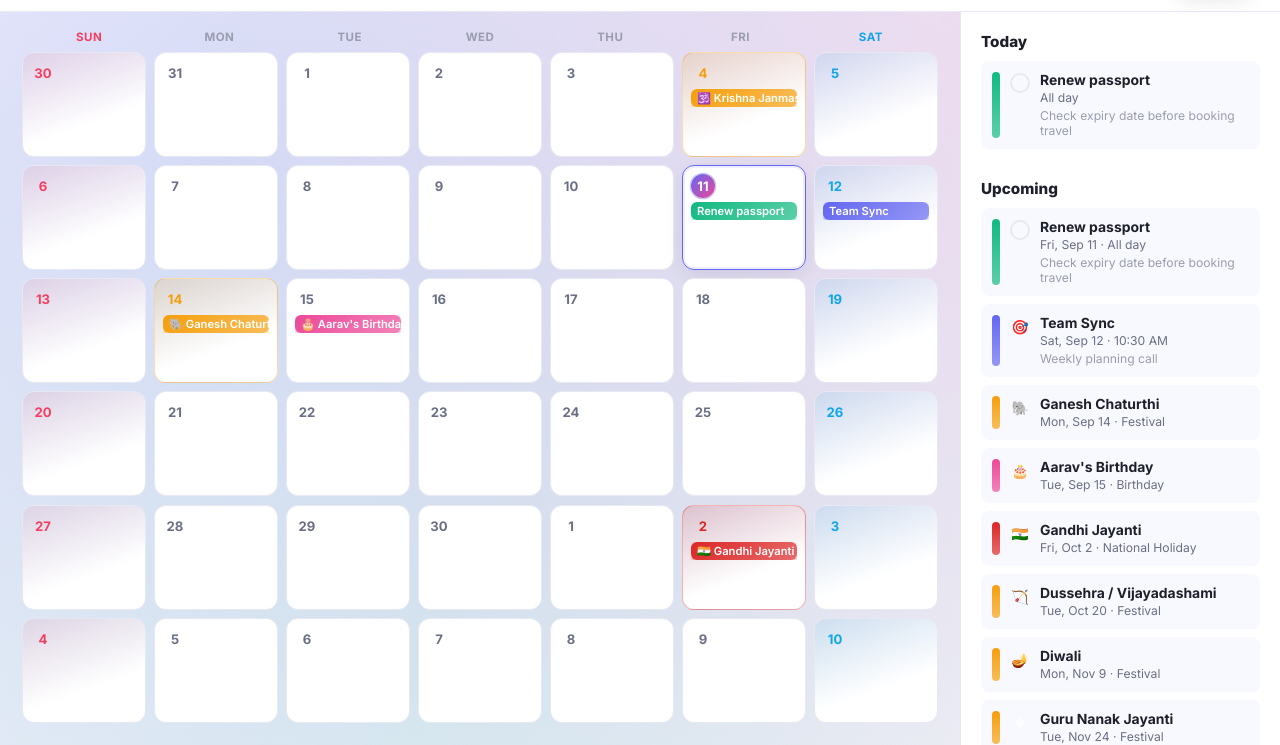
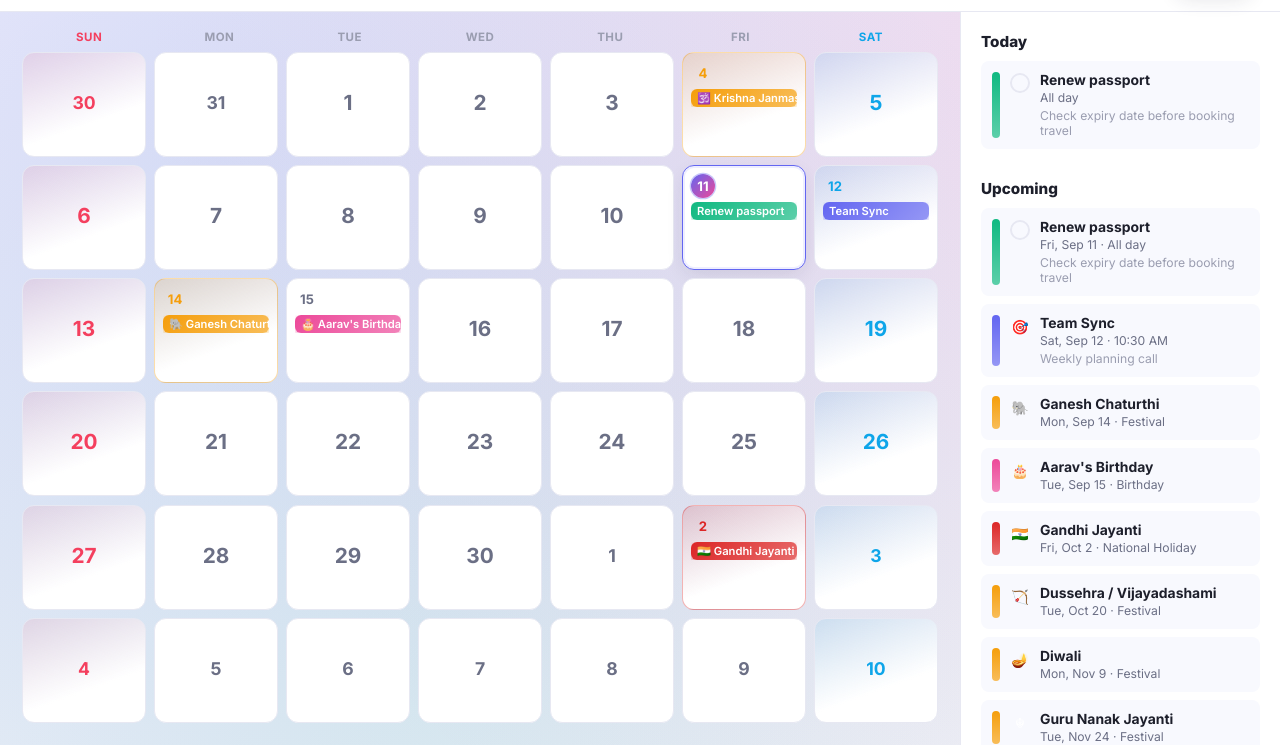
Before and after one commit to madhusudhan1260/kalendra, a plain HTML site: page index.html in a window 1280 px wide. Shown: the part 55-800 px from the top of the page. Drawn offline with Linux system fonts and the light colour scheme.

Commit message:
Fill empty calendar days with a bigger, centered date number
Days with no events looked sparse with just a small number in the
corner. Days without items now center a larger number in the cell;
days with events keep the existing top-left layout unchanged.

```diff
--- a/app.js
+++ b/app.js
@@ -303,8 +303,9 @@
       const weekendClass = holidayClass ? "" : dow === 0 ? "weekend-sun" : dow === 6 ? "weekend-sat" : "";
       const visible = items.slice(0, 3);
       const extra = items.length - visible.length;
+      const hasItemsClass = items.length ? "has-items" : "";
 
-      html += `<div class="day-cell ${outside ? "outside" : ""} ${isToday ? "is-today" : ""} ${isSelected ? "selected" : ""} ${weekendClass} ${holidayClass}" data-date="${toDateStr(cellDate)}" style="--i:${i}">
+      html += `<div class="day-cell ${outside ? "outside" : ""} ${isToday ? "is-today" : ""} ${isSelected ? "selected" : ""} ${weekendClass} ${holidayClass} ${hasItemsClass}" data-date="${toDateStr(cellDate)}" style="--i:${i}">
         <span class="day-num">${cellDate.getDate()}</span>
         <div class="day-chips">
           ${visible.map(chipHtml).join("")}
--- a/styles.css
+++ b/styles.css
@@ -347,7 +347,7 @@ button { font-family: inherit; }
   align-items: center;
   justify-content: center;
   border-radius: 50%;
-  transition: background .2s, color .2s, transform .2s;
+  transition: background .2s, color .2s, transform .2s, width .2s, height .2s, font-size .2s;
 }
 .day-cell.is-today .day-num {
   background: linear-gradient(135deg, var(--accent), #ec4899);
@@ -355,6 +355,18 @@ button { font-family: inherit; }
   animation: pulseRing 2.4s ease-out infinite;
 }
 .day-cell:hover .day-num { transform: scale(1.1); }
+
+/* Empty days: center a bigger date number instead of leaving the cell looking bare */
+.day-cell:not(.has-items) {
+  align-items: center;
+  justify-content: center;
+}
+.day-cell:not(.has-items) .day-num {
+  width: 40px;
+  height: 40px;
+  font-size: 1.3rem;
+}
+.day-cell:not(.has-items).outside .day-num { font-size: 1.1rem; width: 34px; height: 34px; }
 
 @keyframes pulseRing {
   0% { box-shadow: 0 0 0 0 rgba(99, 102, 241, 0.45); }
@@ -755,6 +767,8 @@ button { font-family: inherit; }
   .month-grid { grid-auto-rows: minmax(58px, 1fr); gap: 5px; }
   .day-cell { padding: 5px 4px; border-radius: 10px; }
   .day-num { font-size: 0.75rem; width: 20px; height: 20px; }
+  .day-cell:not(.has-items) .day-num { width: 30px; height: 30px; font-size: 1rem; }
+  .day-cell:not(.has-items).outside .day-num { width: 26px; height: 26px; font-size: 0.9rem; }
   .chip { font-size: 0; padding: 0; height: 5px; width: 5px; border-radius: 50%; }
   .chip span { display: none; }
   .day-chips { flex-direction: row; flex-wrap: wrap; gap: 3px; }
```
